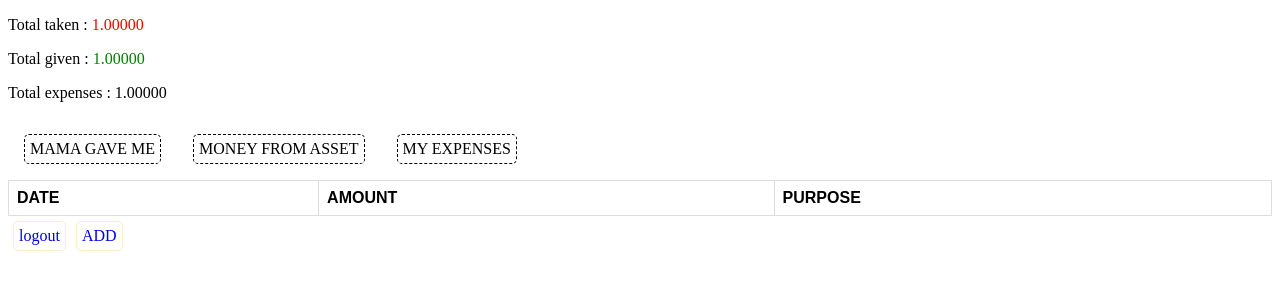
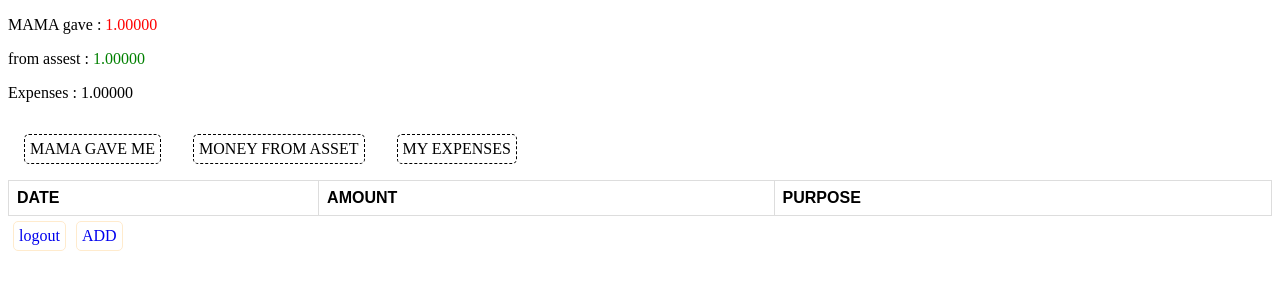
Before and after one commit to baramsivaramireddy/montrack, a Django app: page /stat in a window 1280 px wide. Shown: the top 300 px of the page. Run offline with Django 4.2, Linux system fonts and the light colour scheme; a user stored in the database is signed in; tables that the repository leaves empty hold one stand-in row (values such as "Sample post"); lists and menus that the app fills with data are empty.

Commit message:
corrected mama button

```diff
--- a/track/templates/track/stat.html
+++ b/track/templates/track/stat.html
@@ -75,9 +75,9 @@
 <body>
     <div>
 
-        <p><span>Total taken :</span> <span class="took">{{ stat.took}}</span></p>
-        <p><span>Total given :</span> <span class="gave">{{stat.gave}}</span></p>
-        <p><span>Total expenses :</span> <span class="pink">{{stat.expenses}}</span></p>
+        <p><span> MAMA gave :</span> <span class="took">{{ stat.took}}</span></p>
+        <p><span>from assest :</span> <span class="gave">{{stat.gave}}</span></p>
+        <p><span>Expenses :</span> <span class="pink">{{stat.expenses}}</span></p>
 
 
         <div>
@@ -132,7 +132,7 @@
 
             async function get_mama_gave(){
 
-              let data =  await  fetch('/gave').then(resp => resp.json())
+              let data =  await  fetch('/took').then(resp => resp.json())
 
 
             emptyElement(transaction_table)
@@ -173,7 +173,7 @@
             async function get_from_assets(){
                 emptyElement(transaction_table)
 
-                let data =  await  fetch('/took').then(resp => resp.json())
+                let data =  await  fetch('/gave').then(resp => resp.json())
 
             let head_row = document.createElement('tr')
 
```
